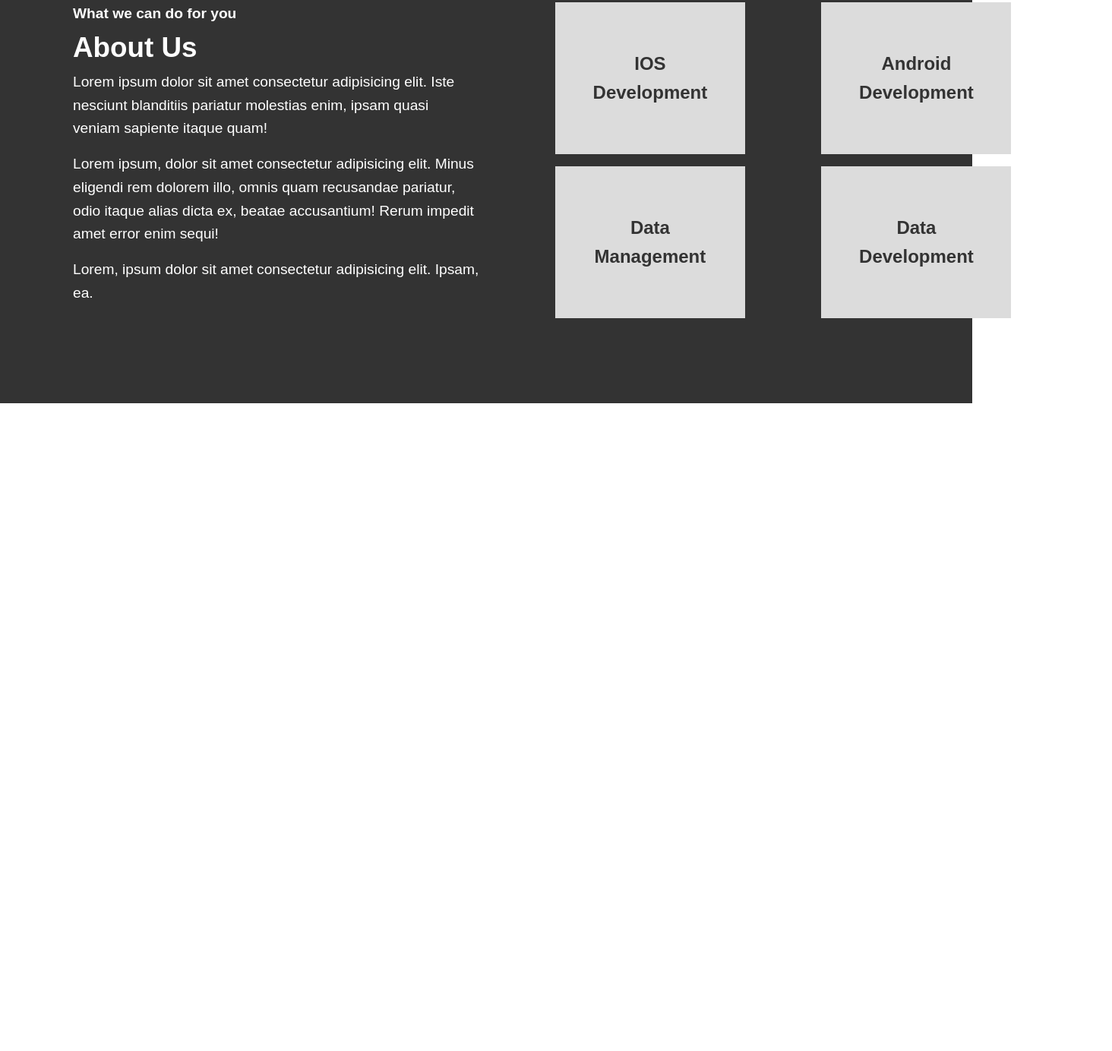
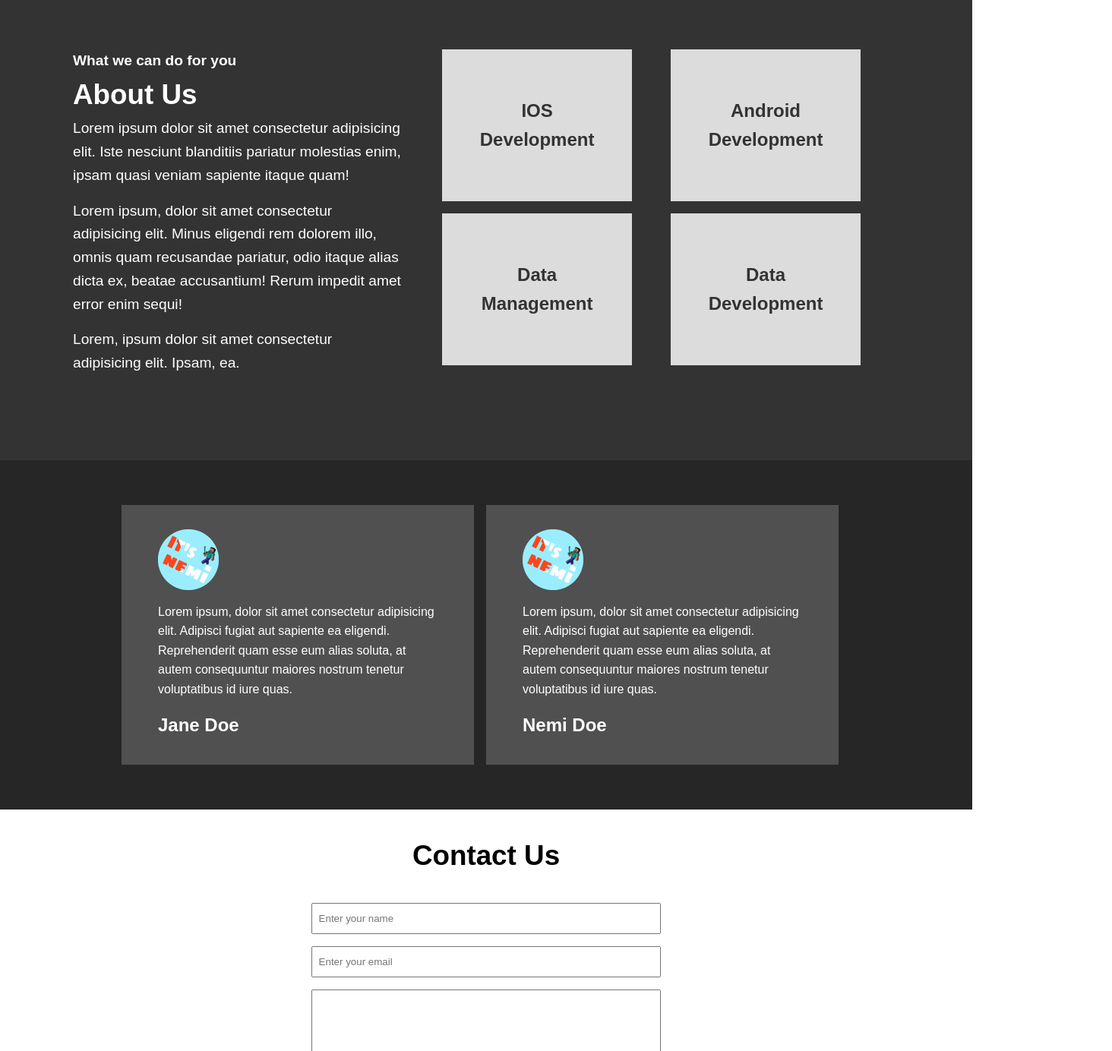
Before and after one commit to nemimj/Finetech-website, a plain HTML site: page index.html in a window 1280 px wide. Shown: the part 1416-2800 px from the top of the page at 76% size, 1464 px wide, since content can reach past the window. Before the commit the page ends 1947 px from the top, so only its background shows below. Drawn offline with Linux system fonts and the light colour scheme.

Commit message:
added table respnosive to the website

```diff
--- a/css/mobile.css
+++ b/css/mobile.css
@@ -0,0 +1,59 @@
+/* navbar */
+#navbar{
+    flex-direction: column;
+}
+
+#header .header-content{
+    height: 100%;
+    width: 100%;
+    margin-top: 3rem;
+}
+
+#header .main-heading{
+    font-size: 1.5rem;
+}
+
+
+/* Section Mission */
+#mission .items{
+    flex-direction: column;
+    text-align: center;
+}
+
+
+/* About us */
+#about-us .container{
+    flex-direction: column;
+}
+
+#about-us .about-left,#about-us .container .about-right
+ {
+    width: 100%;
+}
+#about-us .container .about-right .items{
+          gap: 2rem;
+          margin-top: 2rem;
+}
+
+/* section testimonial */
+
+#testimonials .container{
+    width: 100%;
+}
+
+#testimonials .container .row{
+    height: 100%;
+    flex-direction: column;
+}
+
+#testimonials .container .row .test{
+    margin-right: 0;
+    margin-bottom: 2rem;
+}
+
+
+
+/* Contact Us */
+#contact-us .container{
+    width: 100%;
+}
--- a/css/style.css
+++ b/css/style.css
@@ -20,7 +20,7 @@ body{
 /* Utility Class */
 .container{
     margin: auto;
-    width: 1400px;
+    max-width: 1400px;
     padding: 2rem;
 }
 
@@ -313,3 +313,12 @@ body{
 #contact-us .container form input[type="submit"]{
     border: 0;
 }
+
+
+/* footer */
+#footer p{
+    padding: 2rem;
+    text-align: center;
+    background-color: black;
+    color: white;
+}
--- a/index.html
+++ b/index.html
@@ -4,7 +4,7 @@
     <meta charset="UTF-8" />
     <meta name="viewport" content="width=device-width, initial-scale=1.0" />
     <link rel="stylesheet" href="css/style.css" />
-    <link rel="stylesheet" href="css/mobile.css" />
+    <link rel="stylesheet" media="screen and (max-width:720px)" href="css/mobile.css" />
     <title>Finetech Solution | Make Your Work Easier</title>
   </head>
   <body>
@@ -96,5 +96,47 @@
         </div>
     </div>
     </section>
+
+    <section id="testimonials">
+        <div class="container">
+            <div class="row">
+                <div class="test">
+                    <div class="test-img">
+                        <img src="img/test.png" alt="">
+                    </div>
+                    <div class="test-content">
+                        <p>Lorem ipsum, dolor sit amet consectetur adipisicing elit. Adipisci fugiat aut sapiente ea eligendi. Reprehenderit quam esse eum alias soluta, at autem consequuntur maiores nostrum tenetur voluptatibus id iure quas.</p>
+                        <h3 class="item-heading">Jane Doe</h3>
+                    </div>
+                </div>
+                <div class="test">
+                    <div class="test-img">
+                        <img src="img/test.png" alt="">
+                    </div>
+                    <div class="test-content">
+                        <p>Lorem ipsum, dolor sit amet consectetur adipisicing elit. Adipisci fugiat aut sapiente ea eligendi. Reprehenderit quam esse eum alias soluta, at autem consequuntur maiores nostrum tenetur voluptatibus id iure quas.</p>
+                        <h3 class="item-heading">Nemi Doe</h3>
+                    </div>
+                </div>
+            </div>
+        </div>
+    </section>
+
+    <section id="contact-us">
+        <div class="container">
+            <h3 class="middle-heading">
+                Contact Us
+            </h3>
+            <form >
+                <input type="text" placeholder="Enter your name">
+                <input type="email" placeholder="Enter your email">
+                <textarea ></textarea>
+               <input type="submit" class="btn">
+            </form>
+        </div>
+    </section>
+    <footer id="footer">
+        <p>&copy; 2023   All rights reserved.</p>
+    </footer>
   </body>
 </html>
```
Also changed, not shown: img/test.png (added).
